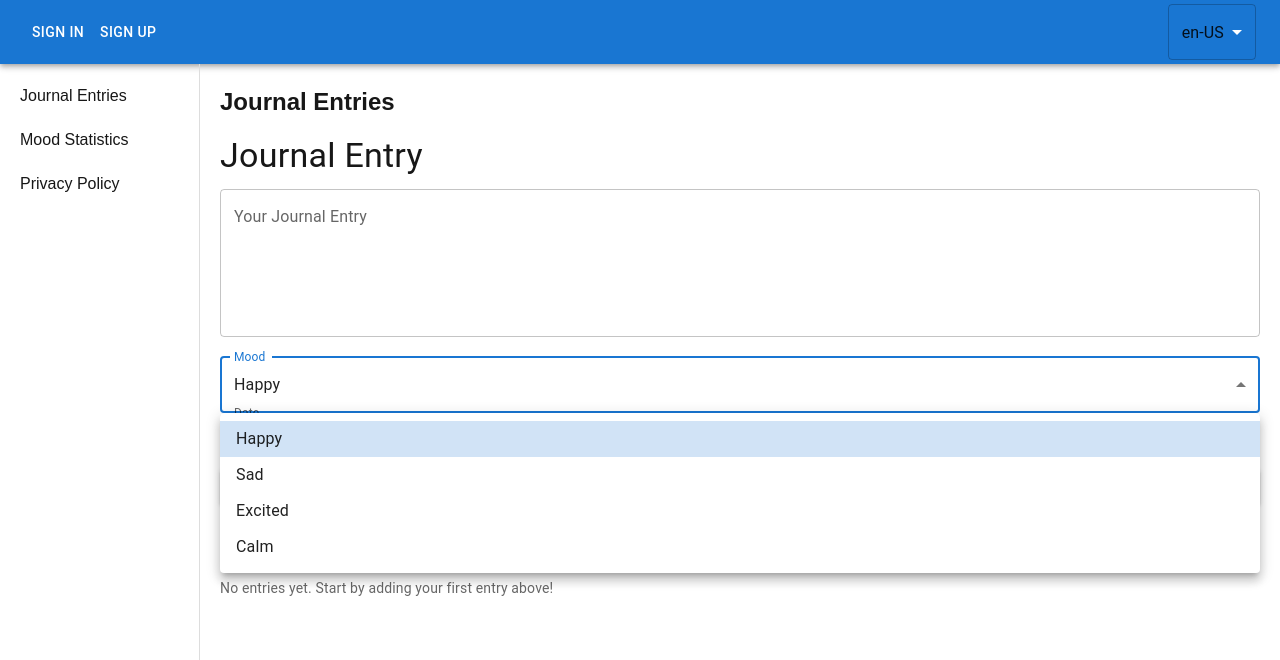
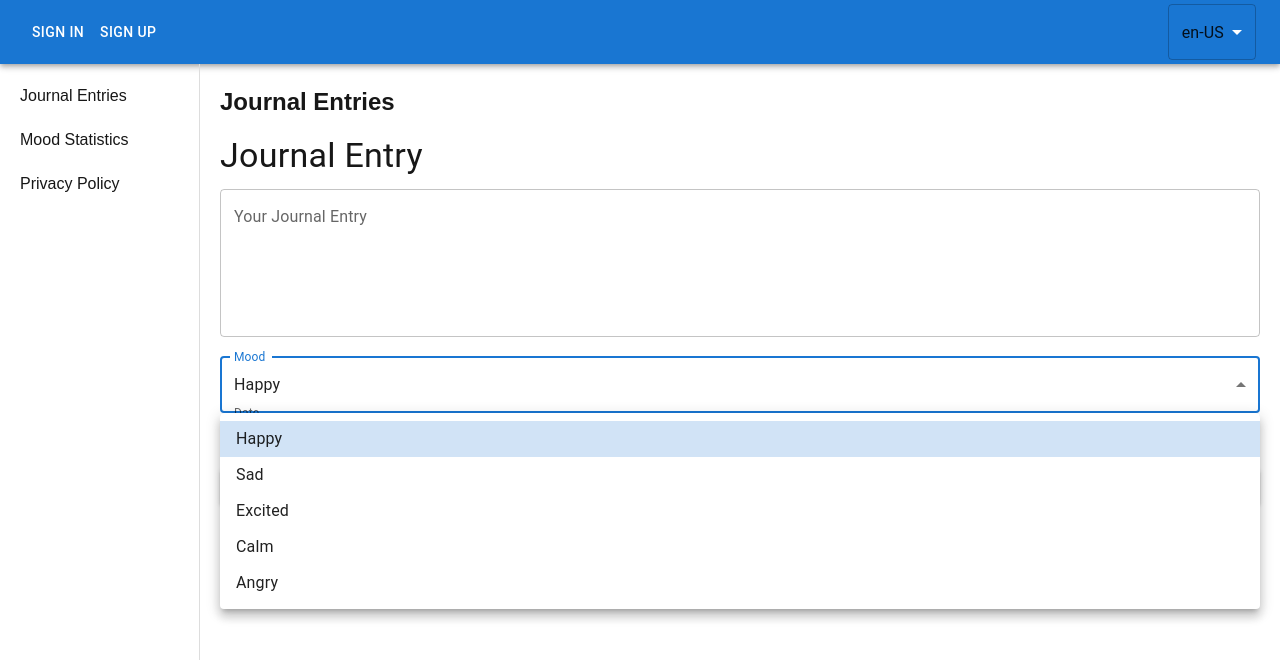
Before and after one commit to brunoeiterer/lifejournaler, a Next.js app in the folder frontend/: page / in a window 1280 px wide. Both pictures are taken after a click on the element "Happy". Shown: the top 660 px of the page. Built offline with nearby package versions, Linux system fonts and the light colour scheme.

Commit message:
Add Angry mood

```diff
--- a/frontend/messages/en-US.json
+++ b/frontend/messages/en-US.json
@@ -1,4 +1,5 @@
 {
+    "Angry": "Angry",
     "Calm": "Calm",
     "ConfirmNewPassword": "Confirm New Password",
     "Date": "Date",
--- a/frontend/messages/pt-BR.json
+++ b/frontend/messages/pt-BR.json
@@ -1,4 +1,5 @@
 {
+    "Angry": "Irritado",
     "Calm": "Calmo",
     "ConfirmNewPassword": "Confirme a nova senha",
     "Date": "Data",
--- a/frontend/src/components/JournalEntries.tsx
+++ b/frontend/src/components/JournalEntries.tsx
@@ -184,6 +184,7 @@ const JournalEntries: React.FC<JournalEntriesProps> = (journalEntriesProps: Jour
                     <MenuItem value="Sad">{translations['Sad']}</MenuItem>
                     <MenuItem value="Excited">{translations['Excited']}</MenuItem>
                     <MenuItem value="Calm">{translations['Calm']}</MenuItem>
+                    <MenuItem value="Angry">{translations['Angry']}</MenuItem>
                 </Select>
             </FormControl>
             <FormControl fullWidth>
--- a/frontend/src/components/MoodStatistics.tsx
+++ b/frontend/src/components/MoodStatistics.tsx
@@ -5,10 +5,10 @@ interface MoodStatisticsProps {
     moods: number[];
 }
 
-export const moods = ['Happy', 'Sad', 'Excited', 'Calm']
+export const moods = ['Happy', 'Sad', 'Excited', 'Calm', 'Angry']
 
 const MoodStatistics: React.FC<MoodStatisticsProps> = (moodStatisticsProps: MoodStatisticsProps) => {
-    const moodColors: string[] = ['#36a2eb', '#ff6384', '#ffce56', '#4bc0c0'];
+    const moodColors: string[] = ['#36a2eb', '#ff6384', '#ffce56', '#4bc0c0', '#b82f2f'];
 
     const { translations } = useLanguage();
 
```
